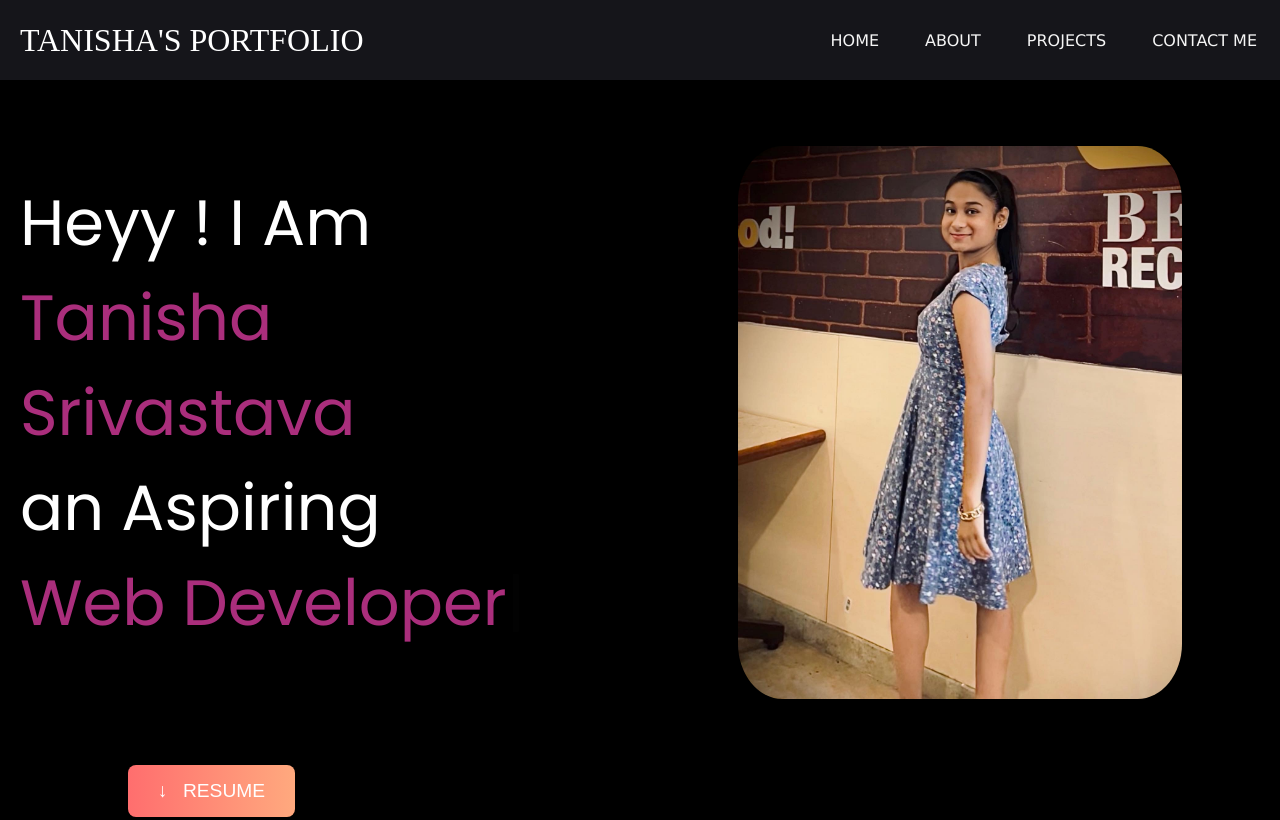
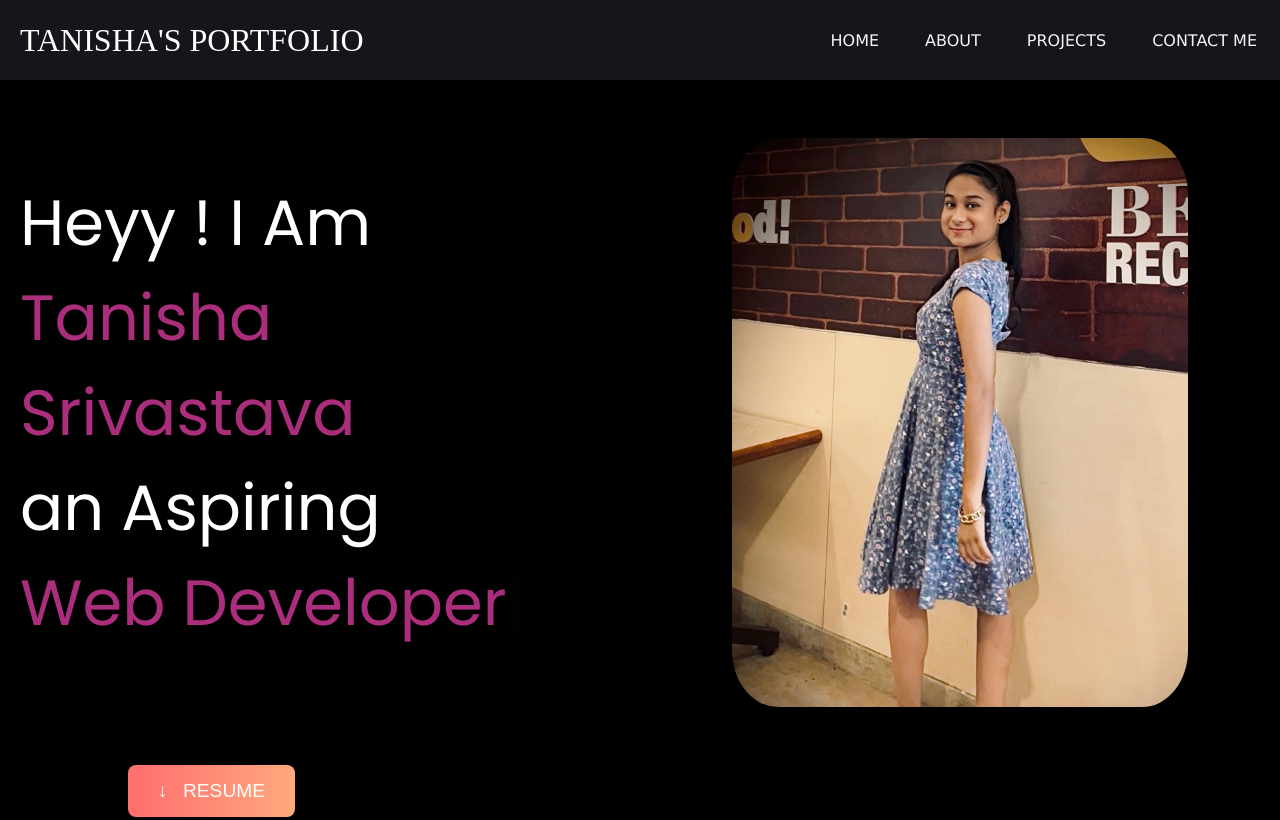
Before and after one commit to tanishasrivastava/web_portfolio, a plain HTML site: page index.html in a window 1280 px wide. Shown: the top 820 px of the page. Drawn offline with nearby package versions, Linux system fonts and the light colour scheme.

Commit message:
Update index.html

```diff
--- a/index.html
+++ b/index.html
@@ -142,7 +142,7 @@ nav ul li a:hover {
             align-items: center;
         }
          .rightSection img {
-                    width: 74%;
+                    width: 76%;
                     height:10%;
                     border-radius: 10%;
                     object-fit: cover;
```
